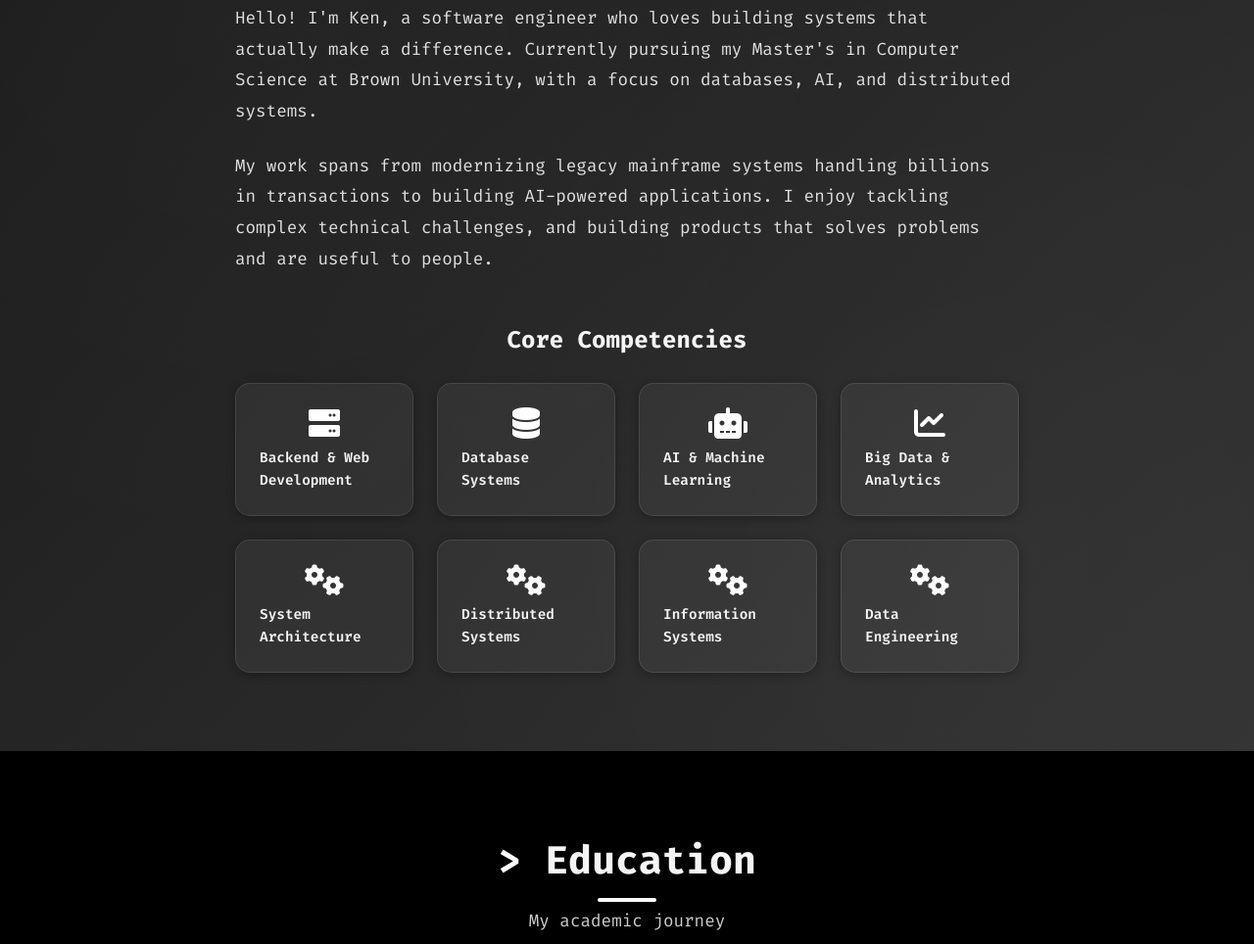
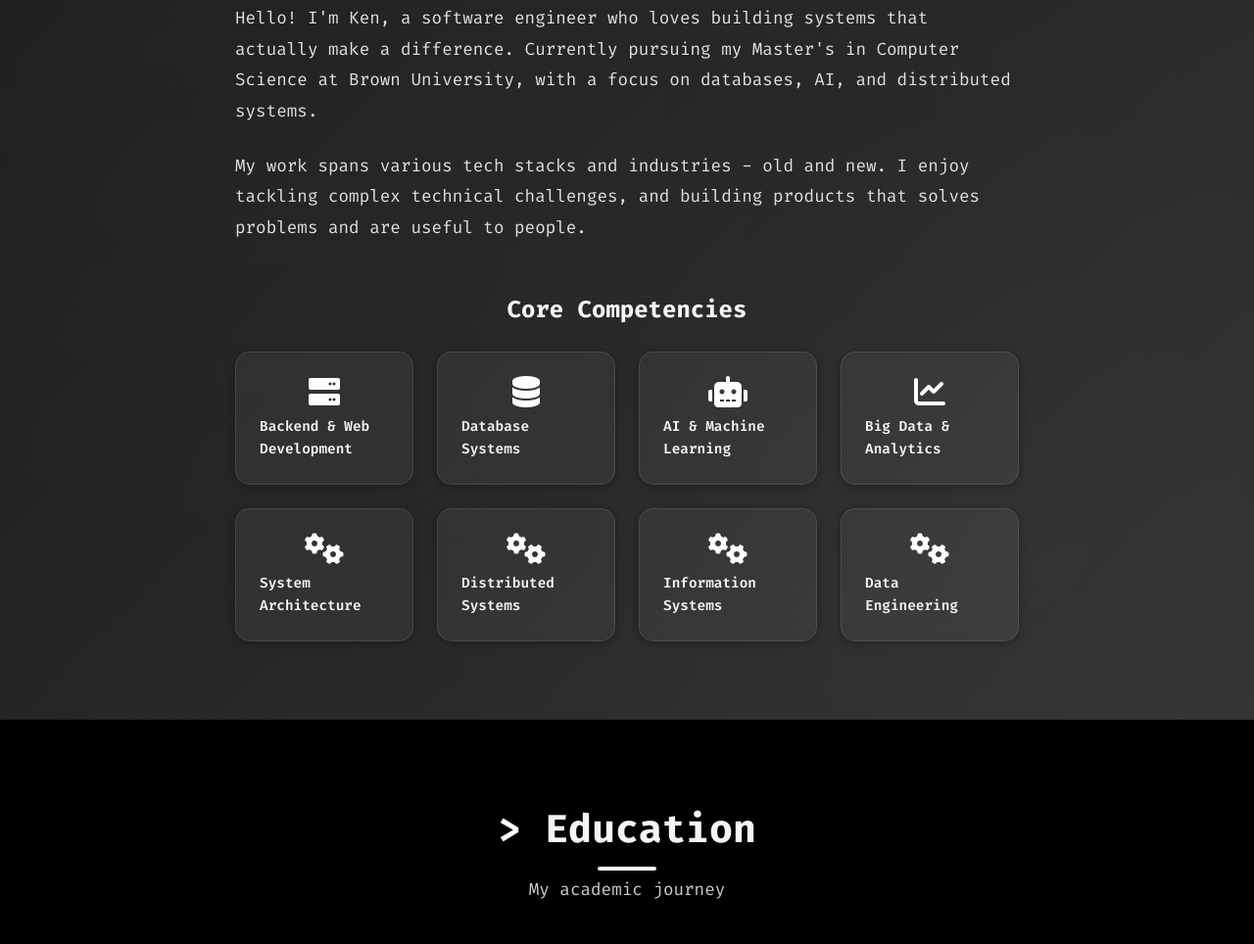
Before and after one commit to piyawatm/personal-website, a plain HTML site: page index.html in a window 1280 px wide. Shown: the part 1049-2013 px from the top of the page at 98% size. Drawn offline with Linux system fonts and the light colour scheme.

Commit message:
updated content

```diff
--- a/index.html
+++ b/index.html
@@ -91,8 +91,7 @@
                     with a focus on databases, AI, and distributed systems.
                 </p>
                 <p>
-                    My work spans from modernizing legacy mainframe systems handling billions in
-                    transactions to building AI-powered applications. I enjoy tackling complex
+                    My work spans various tech stacks and industries - old and new. I enjoy tackling complex
                     technical challenges, and building products that solves problems and are useful to people.
                 </p>
                     <div class="skills">
```
